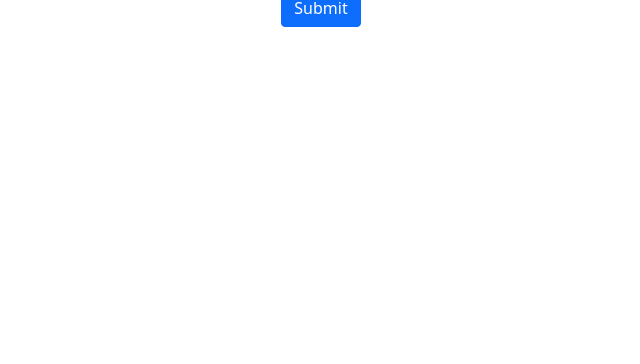
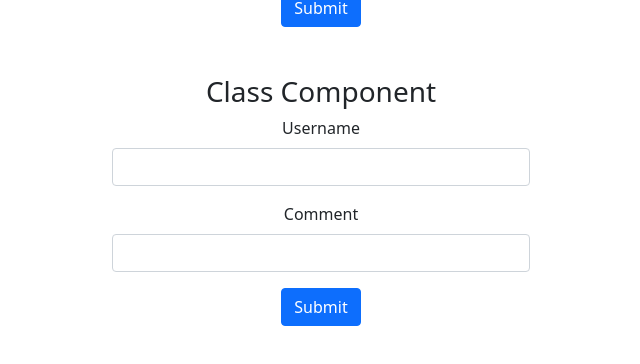
Before and after one commit to naylinhtunit/react-course, a React (Create React App) app: page / in a window 1280 px wide. Shown: the part 1219-1583 px from the top of the page, without its empty margins (319-959 px from the left). Before the commit the page ends 1294 px from the top, so only its background shows below. Built offline with nearby package versions, Linux system fonts and the light colour scheme; no server answers.

Commit message:
form handling

```diff
--- /dev/null
+++ b/src/components/common/ClassHandlingForm.js
@@ -0,0 +1,58 @@
+import React, { Component } from 'react';
+
+class ClassHandlingForm extends Component {
+
+    constructor(props) {
+      super(props)
+
+      this.state = {
+         username: '',
+         comment: ''
+      }
+    }
+
+    handleSubmit = (e) => {
+
+        // for page not refresh
+        e.preventDefault();
+
+        alert(`Username: ${ this.state.username } Comment: ${ this.state.comment }`)
+    }
+
+    handleChange = (e) => {
+        this.setState({
+            username: e.target.value
+        })
+    }
+
+    commentChange = (e) => {
+        this.setState({
+            comment: e.target.value
+        })
+    }
+
+    render() {
+
+        // Distructuring
+        const { username, comment } = this.state
+
+        return (
+            <form onSubmit={this.handleSubmit}>
+                <div className='mb-5'>
+                    <h3>Class Component</h3>
+                    <div className='col-4 m-auto mb-3'>
+                        <label className='form-label'>Username</label>
+                        <input type="text" className='form-control' value={ username } onChange={ this.handleChange } />
+                    </div>
+                    <div className='col-4 m-auto mb-3'>
+                        <label className='form-label'>Comment</label>
+                        <input type="text" className='form-control' value={ comment } onChange={ this.commentChange } />
+                    </div>
+                    <button type="submit" className='btn btn-primary'>Submit</button>
+                </div>
+            </form>
+        );
+    }
+}
+
+export default ClassHandlingForm;
--- a/src/components/common/ClassPostMethod.js
+++ b/src/components/common/ClassPostMethod.js
@@ -21,7 +21,7 @@ class ClassPostMethod extends Component {
 
         console.log(this.state);
 
-        // for not refresh
+        // for page not refresh
         e.preventDefault();
 
         axios.post('https://jsonplaceholder.typicode.com/posts', this.state)
--- a/src/components/home/HomePage.js
+++ b/src/components/home/HomePage.js
@@ -8,6 +8,7 @@ import ClassWithCondition from "../common/ClassWithCondition";
 import ClassRequestHttp from "../common/ClassRequestHttp";
 import FuncList from "../common/FuncList";
 import ClassPostMethod from "../common/ClassPostMethod";
+import ClassHandlingForm from "../common/ClassHandlingForm";
 // import { Link } from "react-router-dom";
 
 const HomePage = () => {
@@ -25,6 +26,7 @@ const HomePage = () => {
         <ClassWithCondition />
         <ClassRequestHttp />
         <ClassPostMethod />
+        <ClassHandlingForm />
     </div>
   )
 }
```
